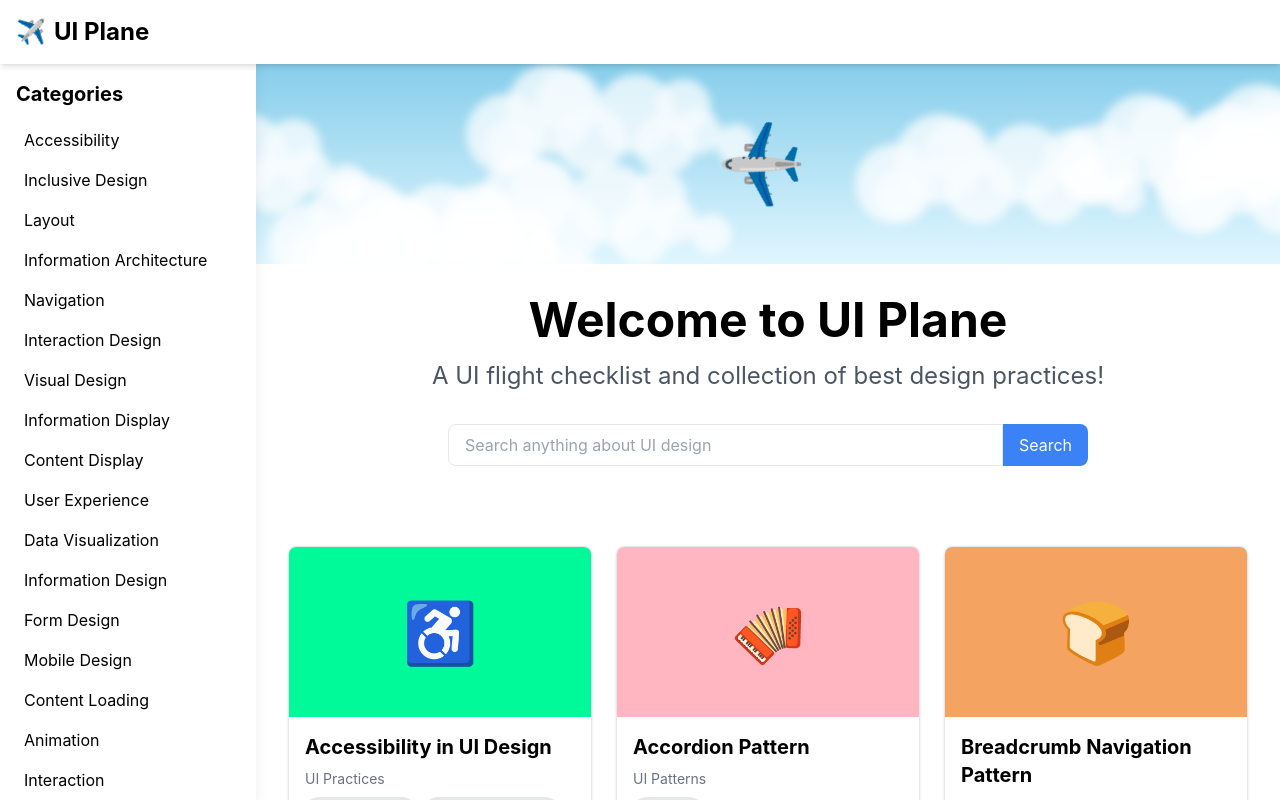
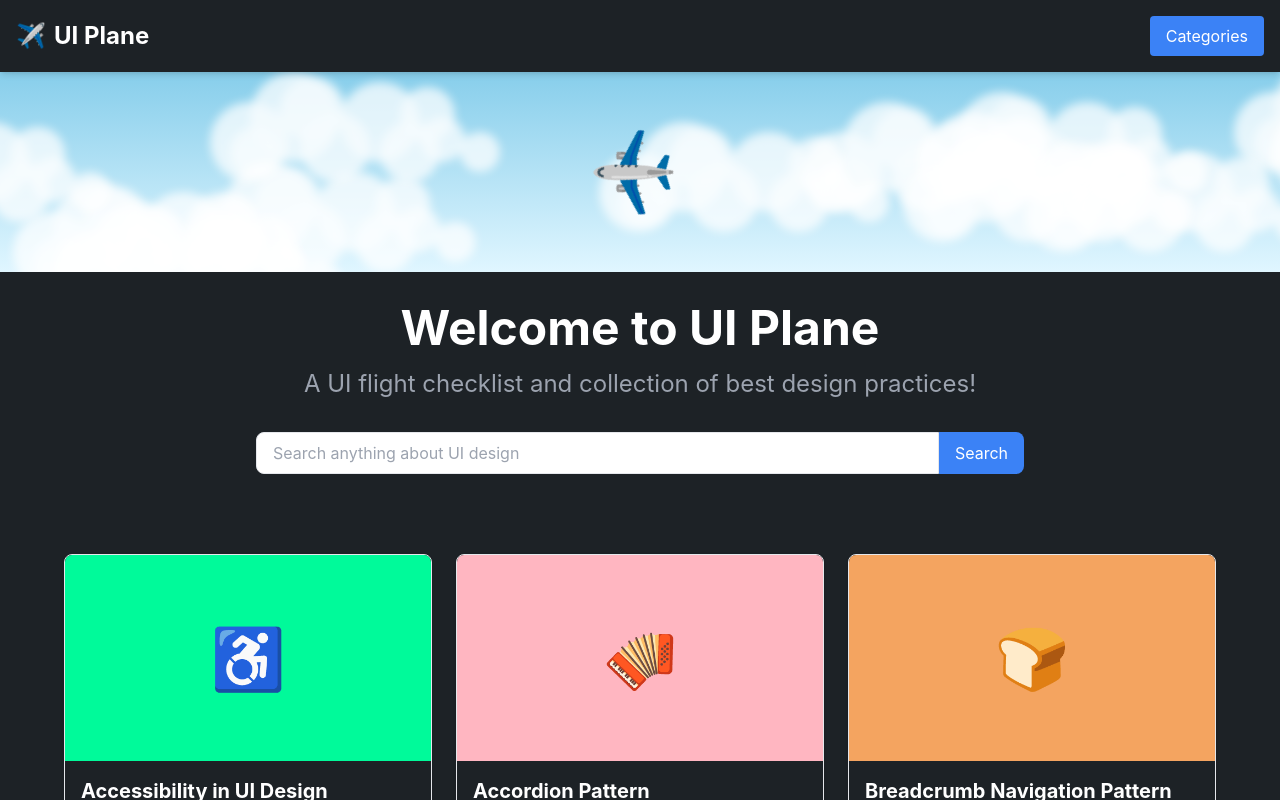
Before and after one commit to koskosm/ui-plane, a React (Create React App) app: page / in a window 1280 px wide. Shown: the top 800 px of the page. Built offline with nearby package versions, Linux system fonts and the light colour scheme.

Commit message:
Stylize version init

```diff
--- a/src/App.js
+++ b/src/App.js
@@ -31,11 +31,9 @@ function App() {
 
   return (
     <Router>
-      <div className="App flex flex-col min-h-screen">
+      <div className="App flex flex-col min-h-screen bg-[#1D2226] text-white">
         <Navbar />
         <div className="flex-grow flex">
-          {/* Left navigation spacer - only visible on large screens */}
-          <div className="hidden lg:block w-64 flex-shrink-0"></div>
           {/* Main content wrapper */}
           <div className="flex-grow flex flex-col overflow-x-hidden">
             {/* Plane animation container */}
@@ -43,14 +41,14 @@ function App() {
               <PlaneAnimation currentPost={currentPost} />
             </div>
             {/* Main content */}
-            <main className="flex-grow px-4 lg:px-8 pb-12"> {/* Adjusted padding */}
+            <main className="flex-grow px-4 lg:px-8 pb-12">
               <div className="max-w-6xl mx-auto mt-8">
                 <Routes>
                   <Route path="/" element={
                     <>
                       <div className="text-center mb-12">
                         <h1 className="text-4xl md:text-5xl font-bold mb-4">Welcome to UI Plane</h1>
-                        <p className="text-xl md:text-2xl text-gray-600 mb-8">A UI flight checklist and collection of best design practices!</p>
+                        <p className="text-xl md:text-2xl text-gray-400 mb-8">A UI flight checklist and collection of best design practices!</p>
                         <div className="flex justify-center">
                           <SearchBox onSearch={handleSearch} searchTerm={searchTerm} onClear={handleClearSearch} />
                         </div>
@@ -61,7 +59,7 @@ function App() {
                             <h2 className="text-2xl font-bold">Search Results for "{searchTerm}"</h2>
                             <button
                               onClick={handleClearSearch}
-                              className="px-3 py-1 text-sm text-white bg-gray-500 rounded hover:bg-gray-600 focus:outline-none focus:ring-2 focus:ring-gray-500 focus:ring-opacity-50"
+                              className="px-3 py-1 text-sm text-white bg-gray-700 rounded hover:bg-gray-600 focus:outline-none focus:ring-2 focus:ring-gray-500 focus:ring-opacity-50"
                             >
                               Clear Search
                             </button>
--- a/src/components/Navbar.jsx
+++ b/src/components/Navbar.jsx
@@ -1,8 +1,9 @@
-import React from 'react';
+import React, { useState } from 'react';
 import { Link, useLocation } from 'react-router-dom';
 import { posts } from '../data/posts';
 
 function Navbar() {
+  const [isDropdownOpen, setIsDropdownOpen] = useState(false);
   const categories = [...new Set(posts.flatMap(post => post.tags))];
   const location = useLocation();
 
@@ -11,37 +12,39 @@ function Navbar() {
     return decodedPathname === `/category/${category}`;
   };
 
+  const toggleDropdown = () => {
+    setIsDropdownOpen(!isDropdownOpen);
+  };
+
   return (
-    <>
-      {/* Top nav bar */}
-      <nav className="bg-white text-black p-4 sticky top-0 z-50 shadow-md">
-        <div className="container mx-auto lg:max-w-none lg:mx-0 pr-4 lg:pr-8 flex justify-between items-center">
-          <Link to="/" className="text-2xl font-bold hover:text-gray-700">
+    <nav className="bg-[#1D2226] text-white p-4 sticky top-0 z-50 shadow-md">
+      <div className="container mx-auto flex justify-between items-center">
+        <Link to="/" className="text-2xl font-bold hover:text-gray-300">
           <span className="mr-2 header-plane" role="img" aria-label="UI Plane">✈️</span>
           UI Plane
         </Link>
 
-          {/* Show category link only on medium and small screens */}
-          <ul className="flex lg:hidden space-x-4">
-            <li><Link to="/categories" className="hover:text-gray-700">View by Category</Link></li>
-          </ul>
-        </div>
-      </nav>
+        <div className="relative">
+          <button
+            onClick={toggleDropdown}
+            className="bg-blue-500 text-white px-4 py-2 rounded hover:bg-blue-600 focus:outline-none"
+          >
+            Categories
+          </button>
 
-      {/* Left-side navigation menu - visible only on large screens */}
-      <div className="fixed inset-y-0 left-0 w-64 bg-white shadow-lg z-40 overflow-y-auto pt-16 hidden lg:block">
-        <div className="p-4">
-          <h2 className="text-xl font-bold mb-4">Categories</h2>
-          <ul className="space-y-2">
+          {isDropdownOpen && (
+            <div className="absolute right-0 mt-2 w-64 bg-[#2D3236] rounded-md shadow-lg z-50">
+              <ul className="py-2">
                 {categories.map((category, index) => (
                   <li key={index}>
                     <Link
                       to={`/category/${encodeURIComponent(category)}`}
-                  className={`block py-1 px-2 rounded transition-colors ${
+                      className={`block px-4 py-2 text-sm ${
                         isActiveCategory(category)
                           ? 'bg-blue-500 text-white'
-                      : 'hover:bg-blue-100'
+                          : 'text-white hover:bg-[#3D4246]'
                       }`}
+                      onClick={() => setIsDropdownOpen(false)}
                     >
                       {category}
                     </Link>
@@ -49,8 +52,10 @@ function Navbar() {
                 ))}
               </ul>
             </div>
+          )}
         </div>
-    </>
+      </div>
+    </nav>
   );
 }
 
```
Lines whose indentation alone changed are shown as unchanged.
